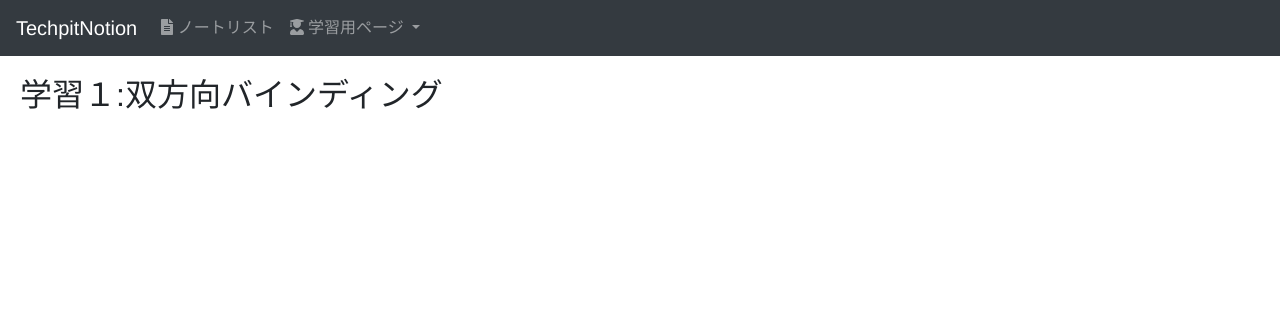
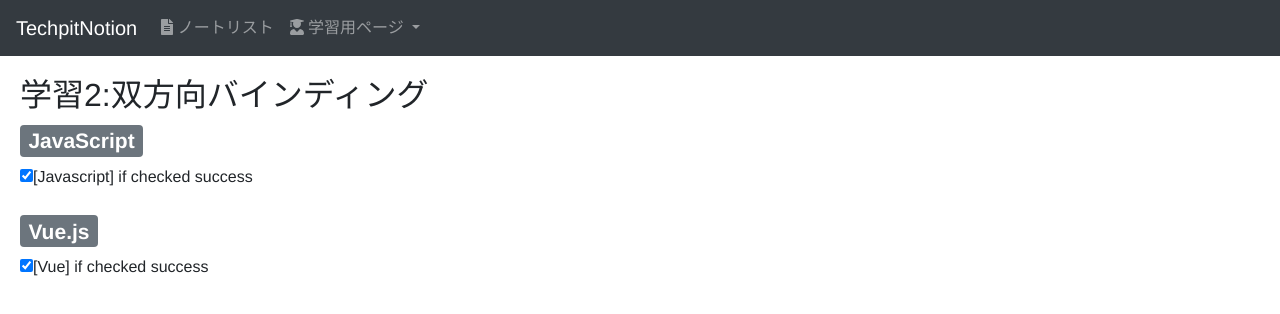
Before and after one commit to TatsuyaMatsuoka0904/MDvueApp, a JavaScript app: page /study/directive in a window 1280 px wide. Shown: the top 314 px of the page. Built offline with nearby package versions, Linux system fonts and the light colour scheme.

Commit message:
Created study scripts Include Button Checkbox textform

```diff
--- a/src/components/study/BindingPage.vue
+++ b/src/components/study/BindingPage.vue
@@ -9,7 +9,7 @@
         <br>
 
         <h3><span class="badge badge-secondary">Vue.js</span></h3>
-        <input class='form-control' v-model="name">
+        <input v-model="name" class='form-control' >
         <span>{{ name }}</span>
     </div>
 </template>
--- a/src/components/study/DirectivePage.vue
+++ b/src/components/study/DirectivePage.vue
@@ -1,12 +1,36 @@
 <template>
     <div class="directive-page">
-        <h2>学習１:双方向バインディング</h2>
+        <h2>学習2:双方向バインディング</h2>
+        <h3><span class="badge badge-secondary">JavaScript</span></h3>
+        <input id="check" type="checkbox" checked="checked">
+        <span id="text">[Javascript] if checked success</span>
+        <br>
+        <br>
+        <h3><span class="badge badge-secondary">Vue.js</span></h3>
+        <input type="checkbox" v-model="checked">
+        <span v-show="checked">[Vue] if checked success</span>
     </div>
 </template>
 
 <script>
+window.onload = function() {
+    const checkbox = document.getElementById('check')
+    checkbox.onchange = function(event) {
+        const checked = event.target.checked
+        const text = document.getElementById('text')
+        if (checked) {
+            text.style.visibility = 'visible'
+        } else {
+            text.style.visibility = 'hidden'
+        }
+   }
+}
 export default {
-
+    data (){
+        return {
+            checked: true
+        }
+    }
 }
 </script>
 
--- a/src/components/study/EventPage.vue
+++ b/src/components/study/EventPage.vue
@@ -1,11 +1,40 @@
 <template>
     <div class="event-page">
         <h2>学習3：イベント</h2>
+
+        <h3><span class="badge badge-secondary">Javascript</span></h3>
+        <span id="countText">Clicked Button: 0 </span>
+        <button id="button" class="btn btn-sm btn-info">+1</button>
+        <br>
+        <br>
+        <h3><span class="badge badge-secondary">Vue.js</span></h3>
+        <span>Clicked Button: {{ count }}</span>
+        <button @click="onClickButton()" id="butoon" class="btn btn-sm btn-info">+1</button>
     </div>
 </template>
 
 <script>
+let count = 0;
+window.onload = function() {
+    const button = document.getElementById('button');
+    button.onclick = function() {
+        count++;
+        const countText = document.getElementById('countText');
+        countText.innerHTML = 'Clicked Button: '+ count;
+    };
+}
+
 export default {
+    data() {
+        return{
+            count:0
+        }
+    },
+    methods: {
+        onClickButton() {
+            this.count++
+        }
+    }
 }
 </script>
 
```
